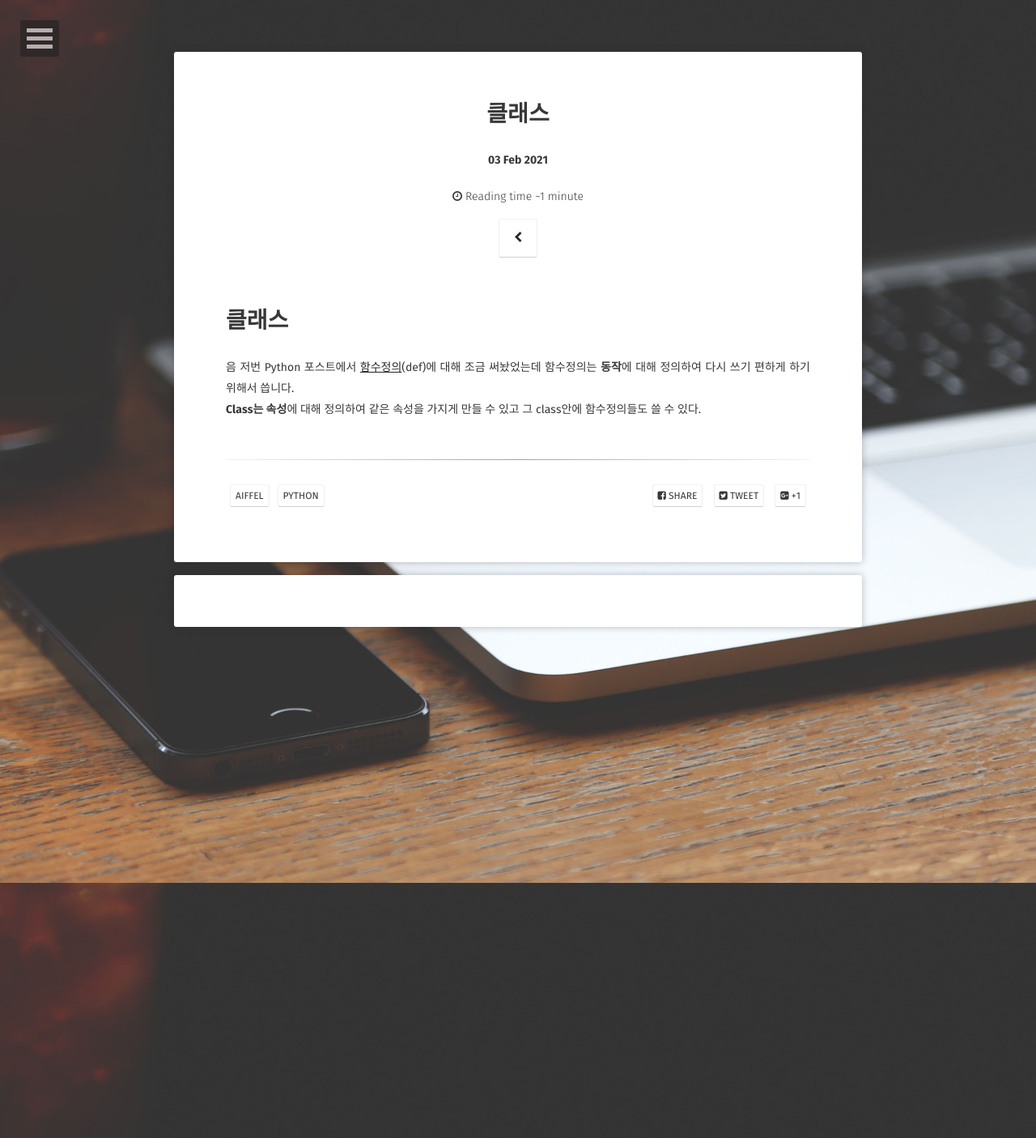
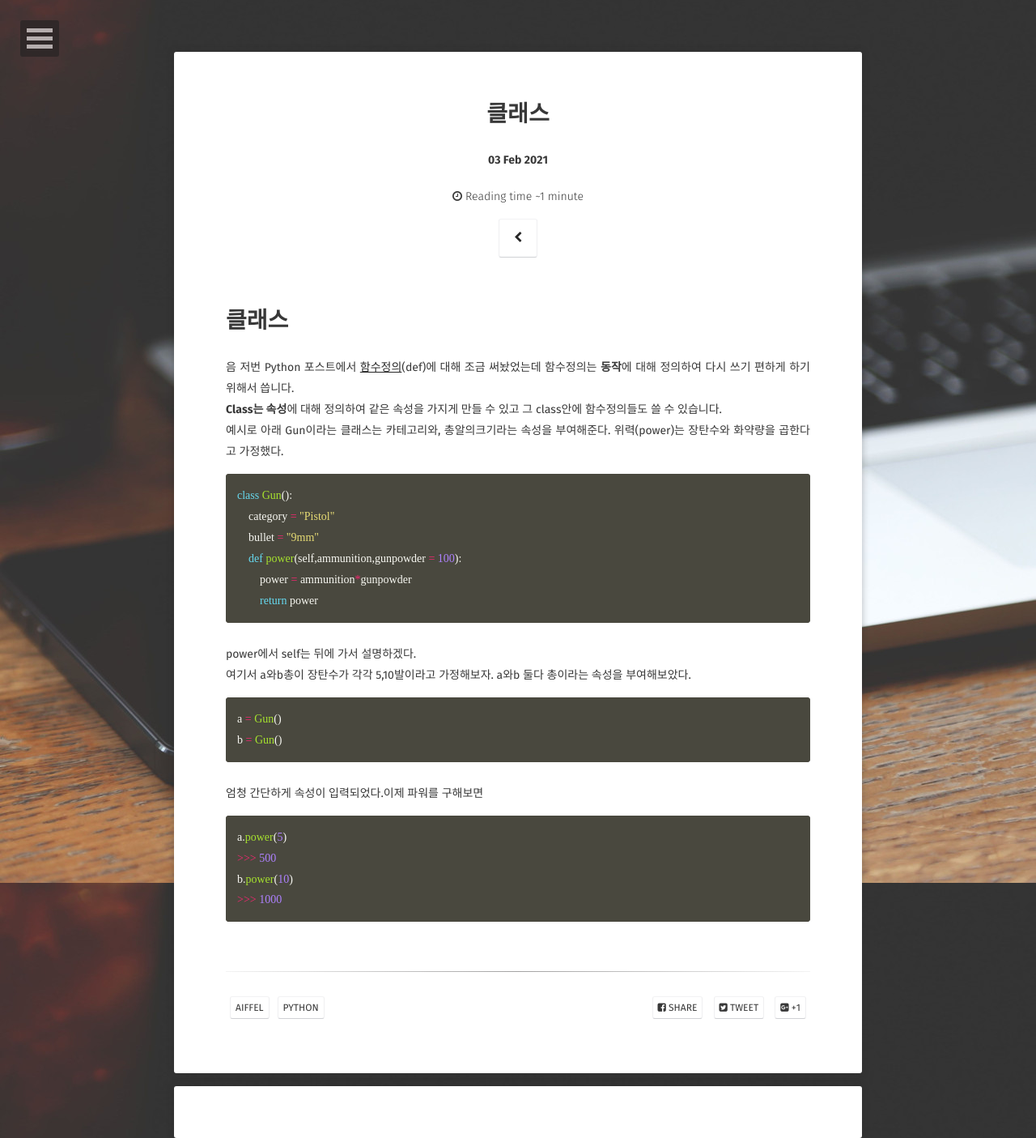
Before and after one commit to HSC-1/HSC-1.github.io, a Jekyll site: the page built from _posts/2021-02-03-class.md, in a window 1280 px wide. Shown: the whole page at 81% size. Built offline with Jekyll 4.4.1, drawn with Linux system fonts in a browser that asks for light colours; some web fonts are replaced; comment, search, counter and statistics services are not loaded.

Commit message:
수정중

````diff
--- a/_posts/2021-02-03-class.md
+++ b/_posts/2021-02-03-class.md
@@ -11,4 +11,28 @@ comments: true
 
 # 클래스
 음 저번 Python 포스트에서 [함수정의](https://hsc-1.github.io/python/#3def함수-정의)(def)에 대해 조금 써놨었는데 함수정의는 **동작**에 대해 정의하여 다시 쓰기 편하게 하기 위해서 씁니다.
-**Class는 속성**에 대해 정의하여 같은 속성을 가지게 만들 수 있고 그 class안에 함수정의들도 쓸 수 있다.
+**Class는 속성**에 대해 정의하여 같은 속성을 가지게 만들 수 있고 그 class안에 함수정의들도 쓸 수 있습니다.
+예시로 아래 Gun이라는 클래스는 카테고리와, 총알의크기라는 속성을 부여해준다.
+위력(power)는 장탄수와 화약량을 곱한다고 가정했다.
+``` python
+class Gun():
+    category = "Pistol"
+    bullet = "9mm"
+    def power(self,ammunition,gunpowder = 100):
+        power = ammunition*gunpowder
+        return power
+```
+power에서 self는 뒤에 가서 설명하겠다.
+여기서 a와b총이 장탄수가 각각 5,10발이라고 가정해보자.
+a와b 둘다 총이라는 속성을 부여해보았다.
+``` python
+a = Gun()
+b = Gun()
+```
+엄청 간단하게 속성이 입력되었다.이제 파워를 구해보면
+``` python
+a.power(5)
+>>> 500
+b.power(10)
+>>> 1000
+```
````
